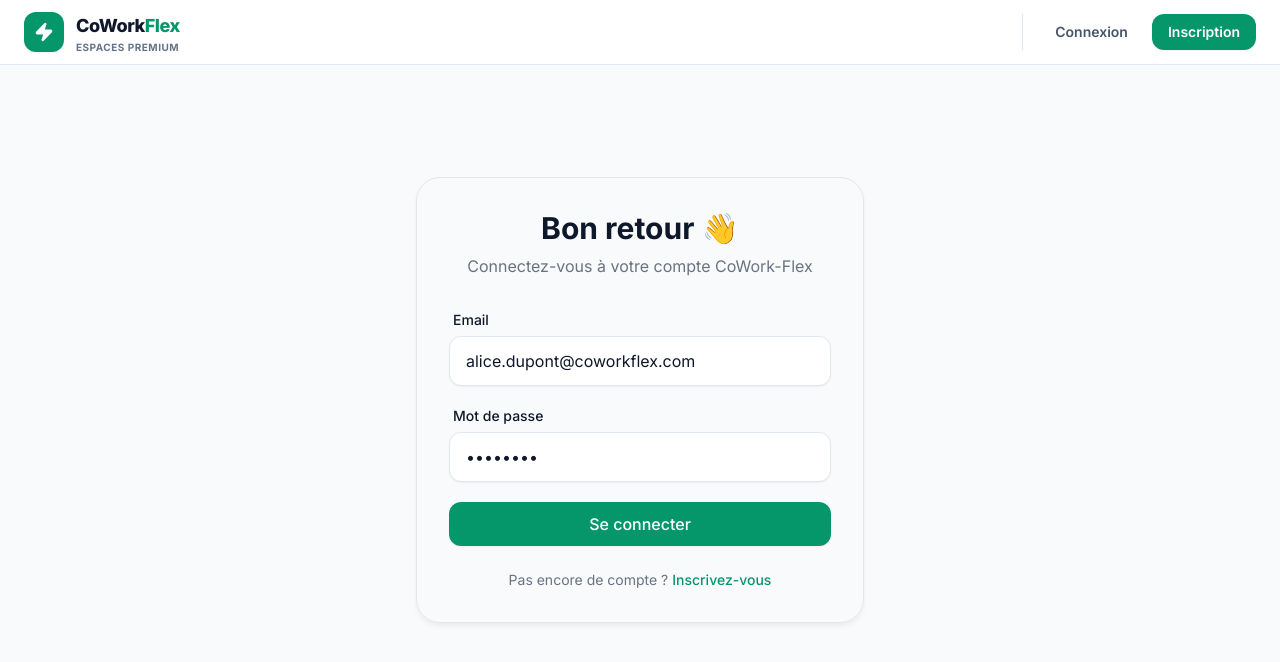
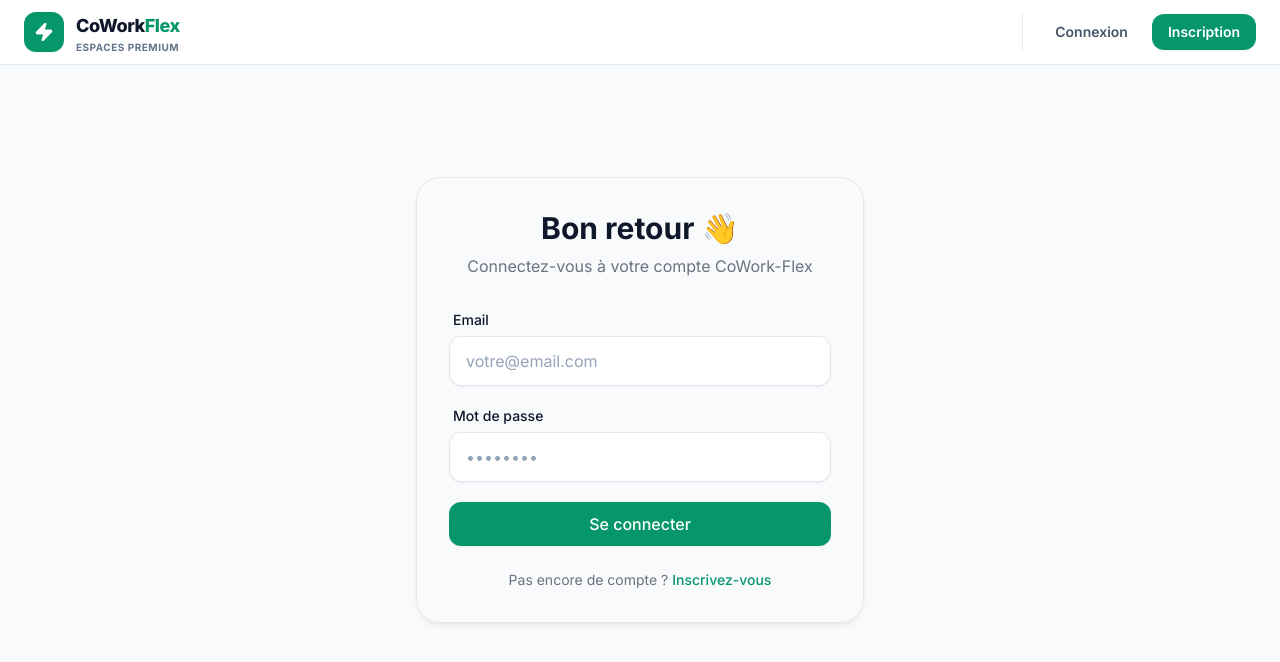
Before and after one commit to Darel225/cowork-flex, a React (Vite) app in the folder frontend/: page /login in a window 1280 px wide. Shown: the top 662 px of the page. Built offline with nearby package versions, Linux system fonts and the light colour scheme; no server answers.

Commit message:
chore: vider les champs du formulaire de connexion

```diff
--- a/frontend/src/pages/auth/Login.jsx
+++ b/frontend/src/pages/auth/Login.jsx
@@ -7,8 +7,8 @@ const Login = () => {
   // ==========================================
   // 1. ÉTATS (Variables qui font réagir l'affichage)
   // ==========================================
-  const [email, setEmail] = useState('alice.dupont@coworkflex.com');
-  const [password, setPassword] = useState('alice123');
+  const [email, setEmail] = useState('');
+  const [password, setPassword] = useState('');
   const [loading, setLoading] = useState(false); // Pour afficher un spinner ou désactiver le bouton
   const [error, setError] = useState(null); // Pour afficher les messages d'erreur
 
```
